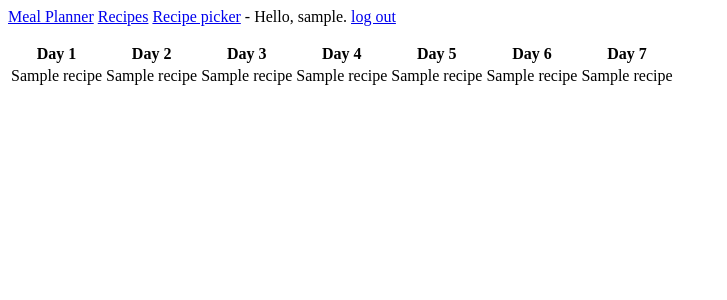
After one commit to jblimare/meal_planner, a Django app: page /recipes_picker/ in a window 1280 px wide. The commit adds this page. Shown: the top 300 px of the page, without its empty margins (0-727 px from the left). Run offline with Django 3.2, Linux system fonts and the light colour scheme; a user stored in the database is signed in; tables that the repository leaves empty hold one stand-in row (values such as "Sample post").

Commit message:
Random recipe picker mvp

```diff
--- a/meal_planner/settings.py
+++ b/meal_planner/settings.py
@@ -156,3 +156,4 @@ if cwd == '/app' or cwd[:4] == '/tmp':
 
 # My settings
 LOGOUT_REDIRECT_URL = '/'
+LOGIN_URL = '/users/login'
--- /dev/null
+++ b/meal_planners/recipes_picker.py
@@ -0,0 +1,9 @@
+from .models import Recipe, Description
+from .forms import RecipeForm, DescriptionForm
+import random
+
+def random_recipe():
+    all_recipes = Recipe.objects.all()
+    random_recipe = random.choice(all_recipes)
+    print(random_recipe)
+    return(random_recipe)
--- a/meal_planners/templates/meal_planners/base.html
+++ b/meal_planners/templates/meal_planners/base.html
@@ -1,6 +1,7 @@
 <p>
     <a href="{% url 'meal_planners:index' %}">Meal Planner</a>
-    <a href="{% url 'meal_planners:recipes' %}">Recipes</a> -
+    <a href="{% url 'meal_planners:recipes' %}">Recipes</a>
+    <a href="{% url 'meal_planners:recipes_picker' %}">Recipe picker</a> -
     {% if user.is_authenticated %}
         Hello, {{ user.username }}.
         <a href="{% url 'users:logout' %}">log out</a>
--- a/meal_planners/templates/meal_planners/edit_recipe.html
+++ b/meal_planners/templates/meal_planners/edit_recipe.html
@@ -14,10 +14,6 @@
     <form action="{% url 'meal_planners:recipe' recipe.id %}">
         <input type="submit" value="cancel" />
     </form>
-    <form action="{% url 'meal_planners:delete_recipe' recipe.id %}" method="POST">
-        {% csrf_token %}
-        <input type="submit" value="Delete recipe"/>
-      </form>
     </p>
 
 {% endblock content %}
--- /dev/null
+++ b/meal_planners/templates/meal_planners/recipes_picker.html
@@ -0,0 +1,27 @@
+{%extends "meal_planners/base.html" %}
+
+{% block content %}
+
+    <table>
+        <tr>
+            <th>Day 1</th>
+            <th>Day 2</th>
+            <th>Day 3</th>
+            <th>Day 4</th>
+            <th>Day 5</th>
+            <th>Day 6</th>
+            <th>Day 7</th>
+        </tr>
+        <tr>
+        {% for day in days %}
+            <td>{{ random_recipe }}</a></td>
+
+        {% empty %}
+            <td>No recipe added yet</td>
+
+        {% endfor %}
+        </tr>
+
+    </table>
+
+{% endblock content %}
--- /dev/null
+++ b/meal_planners/test.py
@@ -0,0 +1,6 @@
+import random
+
+data = ['italy', 'france', 'germany', 'uk']
+
+random_country = random.choice(data)
+print(random_country)
--- a/meal_planners/urls.py
+++ b/meal_planners/urls.py
@@ -25,5 +25,8 @@ urlpatterns = [
     path('recipes/edit_recipe/<int:recipe_id>/', views.edit_recipe, name = 'edit_recipe'),
 
     # URL to delete recipe
-    path('recipes/delete_recipe/<int:recipe_id>/', views.delete_recipe, name = 'delete_recipe')
+    path('recipes/delete_recipe/<int:recipe_id>/', views.delete_recipe, name = 'delete_recipe'),
+
+    # URL for the recipes picker
+    path('recipes_picker/', views.get_random_recipe, name = 'recipes_picker'),
 ]
--- a/meal_planners/views.py
+++ b/meal_planners/views.py
@@ -5,7 +5,7 @@ from django.contrib.auth.decorators import login_required
 
 from .models import Recipe, Description
 from .forms import RecipeForm, DescriptionForm
-
+from .recipes_picker import random_recipe
 # Create your views here.
 
 def index(request):
@@ -118,3 +118,12 @@ def delete_recipe(request, recipe_id):
 
     context = {'name': name, 'description': description, 'recipe': recipe}
     return render(request, 'meal_planners/recipes.html', context)
+
+@login_required
+def get_random_recipe(request):
+    """Return a random recipe"""
+    days = range(0,7)
+    random_recipe()
+
+    context = {'random_recipe': random_recipe, 'days': days}
+    return render(request, 'meal_planners/recipes_picker.html', context)
```
